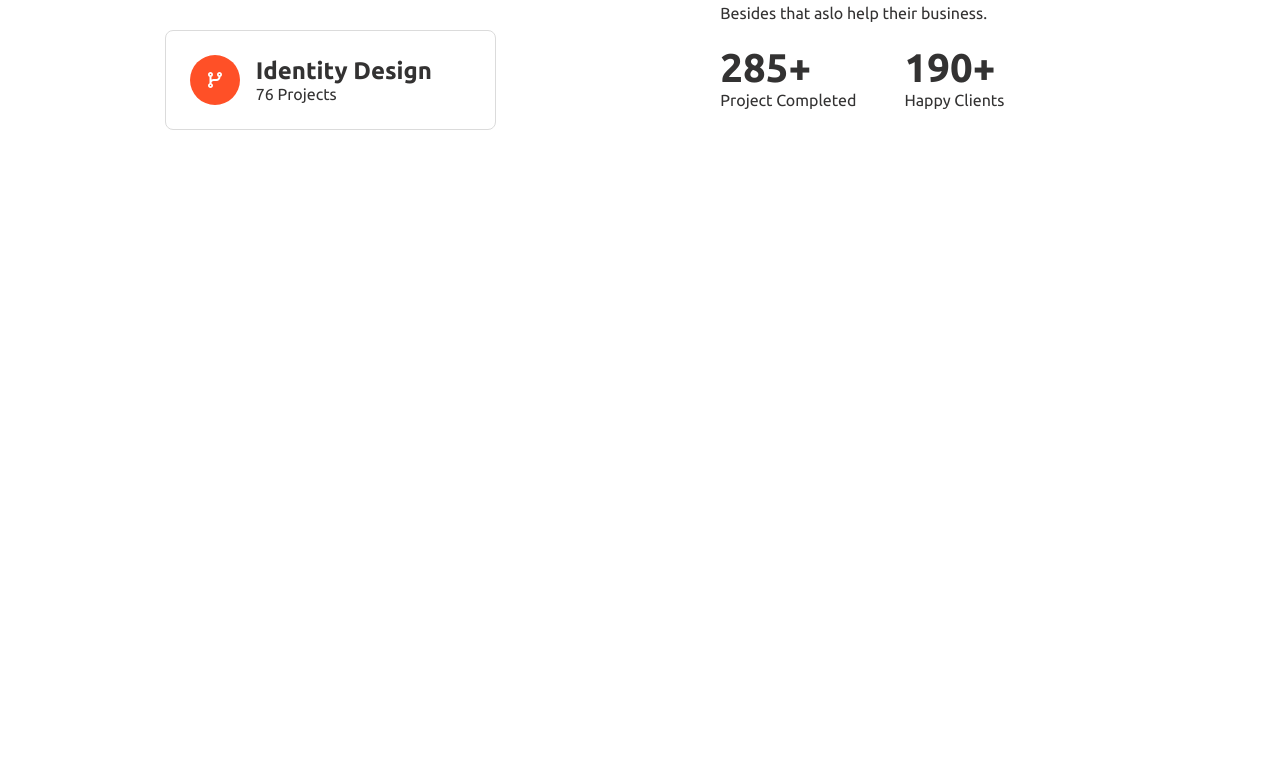
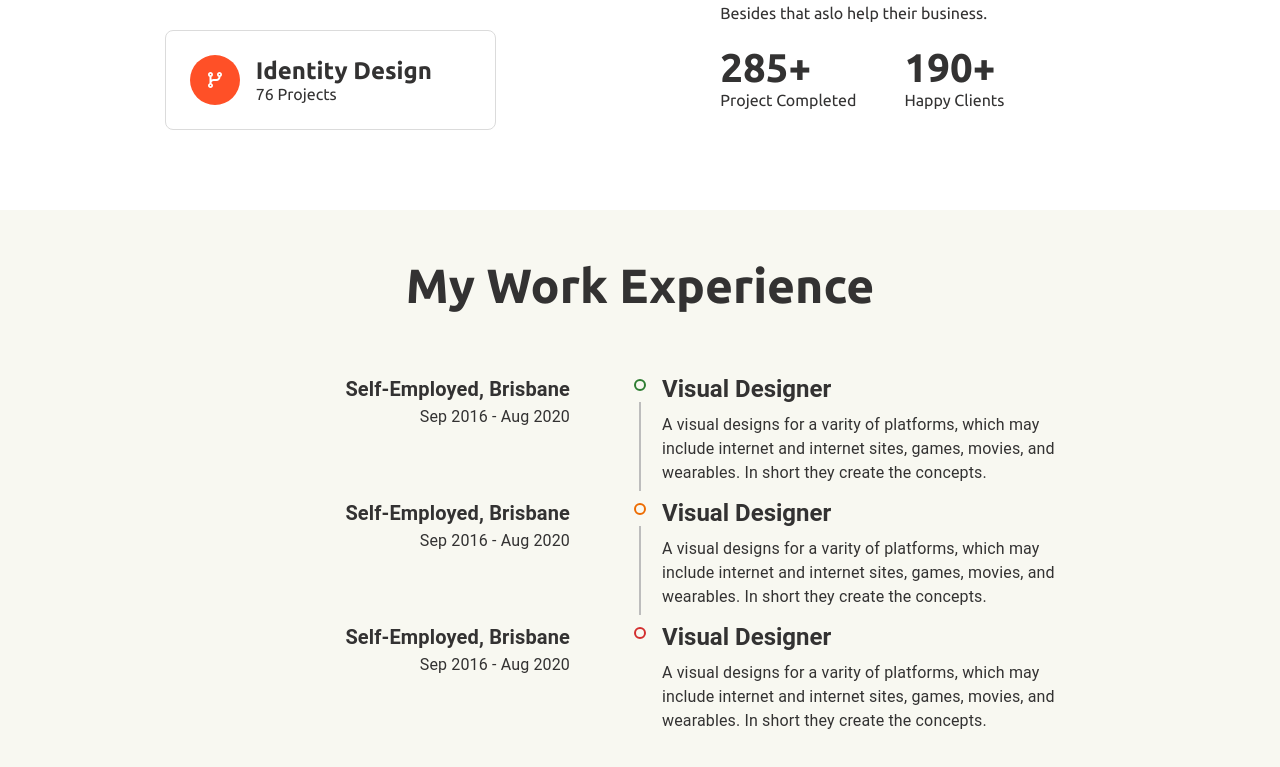
Before and after one commit to devshad7/zeektate, a Next.js app: page / in a window 1280 px wide. Shown: the part 989-1756 px from the top of the page. Before the commit the page ends 1199 px from the top, so only its background shows below. Built offline with nearby package versions, Linux system fonts and the light colour scheme.

Commit message:
feat: expperience section added

```diff
--- a/package.json
+++ b/package.json
@@ -12,7 +12,8 @@
     "@emotion/react": "^11.10.5",
     "@emotion/styled": "^11.10.5",
     "@mui/icons-material": "^5.11.0",
-    "@mui/material": "^5.11.2",
+    "@mui/lab": "^5.0.0-alpha.114",
+    "@mui/material": "^5.11.3",
     "@mui/styled-engine-sc": "^5.11.0",
     "@next/font": "13.1.1",
     "@types/node": "18.11.18",
--- /dev/null
+++ b/pages/components/Experience.tsx
@@ -0,0 +1,178 @@
+import style from "../../styles/Experience.module.css";
+import Timeline from "@mui/lab/Timeline";
+import TimelineItem from "@mui/lab/TimelineItem";
+import TimelineSeparator from "@mui/lab/TimelineSeparator";
+import TimelineConnector from "@mui/lab/TimelineConnector";
+import TimelineContent from "@mui/lab/TimelineContent";
+import TimelineDot from "@mui/lab/TimelineDot";
+import TimelineOppositeContent, {
+  timelineOppositeContentClasses,
+} from "@mui/lab/TimelineOppositeContent";
+import { styled, ThemeProvider, Typography } from "@mui/material";
+import { green } from "@mui/material/colors";
+import { theme } from "./style";
+
+const Responsive = styled("div")(({ theme }) => ({
+  [theme.breakpoints.up("xs")]: {},
+  [theme.breakpoints.up("sm")]: {},
+  [theme.breakpoints.up("md")]: {},
+  [theme.breakpoints.up("xl")]: {},
+  [theme.breakpoints.up("lg")]: {},
+}));
+
+const Experience = () => {
+  return (
+    <>
+      <ThemeProvider theme={theme}>
+        <Responsive>
+          <div className={style.main}>
+            <h1>My Work Experience</h1>
+            <div className={style.timeline}>
+              <Timeline sx={{ marginLeft: {
+                xs: '0rem',
+                sm: '0rem'
+              } }}>
+                <TimelineItem>
+                  <TimelineOppositeContent
+                    sx={{
+                      position: "relative",
+                      right: "3rem",
+                      display: {
+                        xs: "none",
+                        sm: "block",
+                      },
+                    }}
+                  >
+                    <Typography
+                      variant="h6"
+                      sx={{ fontWeight: "600" }}
+                      component="span"
+                    >
+                      Self-Employed, Brisbane
+                    </Typography>
+                    <Typography>Sep 2016 - Aug 2020</Typography>
+                  </TimelineOppositeContent>
+                  <TimelineSeparator>
+                    <TimelineDot variant="outlined" color="success" />
+                    <TimelineConnector />
+                  </TimelineSeparator>
+                  <TimelineContent>
+                    <Typography
+                      variant="h5"
+                      sx={{ fontWeight: "600" }}
+                      component="span"
+                    >
+                      Visual Designer
+                    </Typography>
+                    <Typography
+                      sx={{
+                        lineHeight: "1.5",
+                        marginTop: "0.5rem",
+                        width: "80%",
+                      }}
+                    >
+                      A visual designs for a varity of platforms, which may
+                      include internet and internet sites, games, movies, and
+                      wearables. In short they create the concepts.
+                    </Typography>
+                  </TimelineContent>
+                </TimelineItem>
+                <TimelineItem>
+                  <TimelineOppositeContent
+                    sx={{
+                      position: "relative",
+                      right: "3rem",
+                      display: {
+                        xs: "none",
+                        sm: "block",
+                      },
+                    }}
+                  >
+                    <Typography
+                      variant="h6"
+                      sx={{ fontWeight: "600" }}
+                      component="span"
+                    >
+                      Self-Employed, Brisbane
+                    </Typography>
+                    <Typography>Sep 2016 - Aug 2020</Typography>
+                  </TimelineOppositeContent>
+                  <TimelineSeparator>
+                    <TimelineDot variant="outlined" color="warning" />
+                    <TimelineConnector />
+                  </TimelineSeparator>
+                  <TimelineContent>
+                    <Typography
+                      variant="h5"
+                      sx={{ fontWeight: "600" }}
+                      component="span"
+                    >
+                      Visual Designer
+                    </Typography>
+                    <Typography
+                      sx={{
+                        lineHeight: "1.5",
+                        marginTop: "0.5rem",
+                        width: "80%",
+                      }}
+                    >
+                      A visual designs for a varity of platforms, which may
+                      include internet and internet sites, games, movies, and
+                      wearables. In short they create the concepts.
+                    </Typography>
+                  </TimelineContent>
+                </TimelineItem>
+                <TimelineItem>
+                  <TimelineOppositeContent
+                    sx={{
+                      position: "relative",
+                      right: "3rem",
+                      display: {
+                        xs: "none",
+                        sm: "block",
+                      },
+                    }}
+                  >
+                    <Typography
+                      variant="h6"
+                      sx={{ fontWeight: "600" }}
+                      component="span"
+                    >
+                      Self-Employed, Brisbane
+                    </Typography>
+                    <Typography>Sep 2016 - Aug 2020</Typography>
+                  </TimelineOppositeContent>
+                  <TimelineSeparator>
+                    <TimelineDot variant="outlined" color="error" />
+                  </TimelineSeparator>
+                  <TimelineContent>
+                    <Typography
+                      variant="h5"
+                      sx={{ fontWeight: "600" }}
+                      component="span"
+                    >
+                      Visual Designer
+                    </Typography>
+                    <Typography
+                      sx={{
+                        lineHeight: "1.5",
+                        marginTop: "0.5rem",
+                        width: "80%",
+                      }}
+                    >
+                      A visual designs for a varity of platforms, which may
+                      include internet and internet sites, games, movies, and
+                      wearables. In short they create the concepts.
+                    </Typography>
+                  </TimelineContent>
+                </TimelineItem>
+              </Timeline>
+            </div>
+          </div>
+        </Responsive>
+      </ThemeProvider>
+    </>
+  );
+};
+
+export default Experience;
--- a/pages/components/Main.tsx
+++ b/pages/components/Main.tsx
@@ -1,3 +1,4 @@
+import Experience from './Experience'
 import Home from './Home'
 import MobileNav from './MobileNav'
 import Navbar from './Navbar'
@@ -11,6 +12,7 @@ export default function Main() {
             <MobileNav />
             <Home />
             <Services />
+            <Experience />
         </div>
     </>
   )
--- /dev/null
+++ b/pages/components/style.tsx
@@ -0,0 +1,14 @@
+import { createTheme } from "@mui/material";
+
+export const theme = createTheme({
+
+    breakpoints: {
+      values: {
+        xs: 0,
+        sm: 600,
+        md: 900,
+        lg: 1200,
+        xl: 1536,
+      },
+    },
+  });
--- /dev/null
+++ b/styles/Experience.module.css
@@ -0,0 +1,21 @@
+.main {
+  padding: 3rem 5rem;
+  background: #f8f8f1;
+  color: rgb(51, 50, 50);
+}
+
+.main h1 {
+  font-size: 3rem;
+  text-align: center;
+  padding-bottom: 3rem;
+}
+
+@media screen and (max-width: 600px) {
+  .main {
+    padding: 2rem 1rem
+  }
+
+  .main h1 {
+    display: none;
+  }
+}
--- a/tsconfig.json
+++ b/tsconfig.json
@@ -15,6 +15,6 @@
     "jsx": "preserve",
     "incremental": true
   },
-  "include": ["next-env.d.ts", "**/*.ts", "**/*.tsx"],
+  "include": ["next-env.d.ts", "**/*.ts", "**/*.tsx", "pages/components/style.js"],
   "exclude": ["node_modules"]
 }
```
Also changed, not shown: 1 other file (tests, documents, lock files or other folders).
